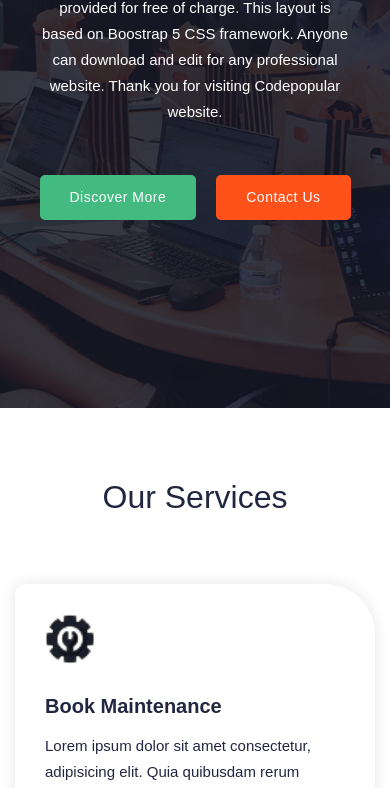
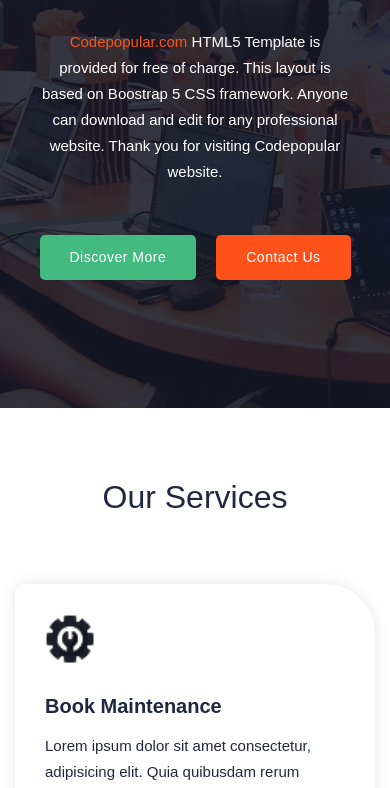
Before and after one commit to Rajuprobd/Bookview-Template, a plain HTML site: page index.html in a window 390 px wide. Shown: the part 312-1100 px from the top of the page. Drawn offline with Linux system fonts and the light colour scheme.

Commit message:
responsive hero text

```diff
--- a/css/style.scss
+++ b/css/style.scss
@@ -850,7 +850,7 @@ global styles
 .slide-inner .header-text {
   position: absolute;
   width: 80%;
-  top: 120px;
+  top: 180px;
   left: 70px;
 
 }
```
Also changed, not shown: css/style.css.
